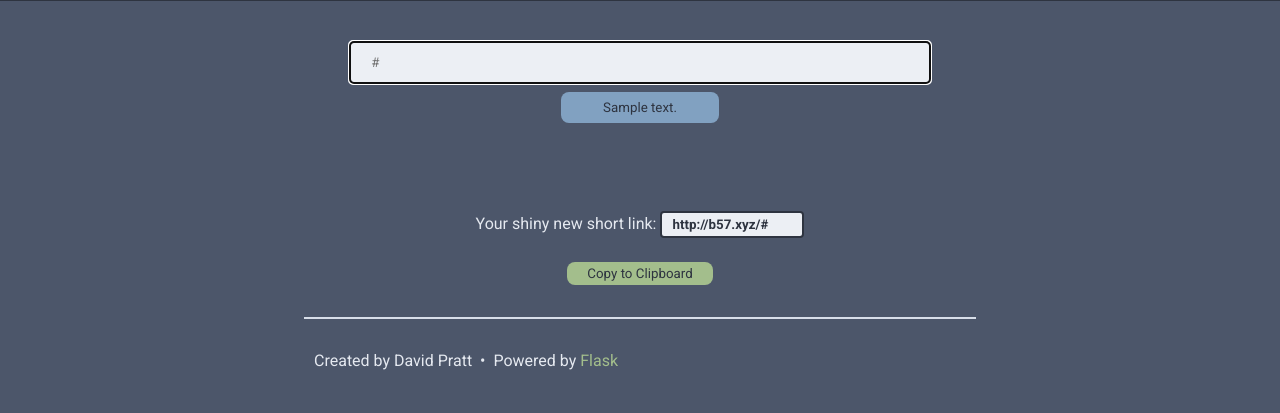
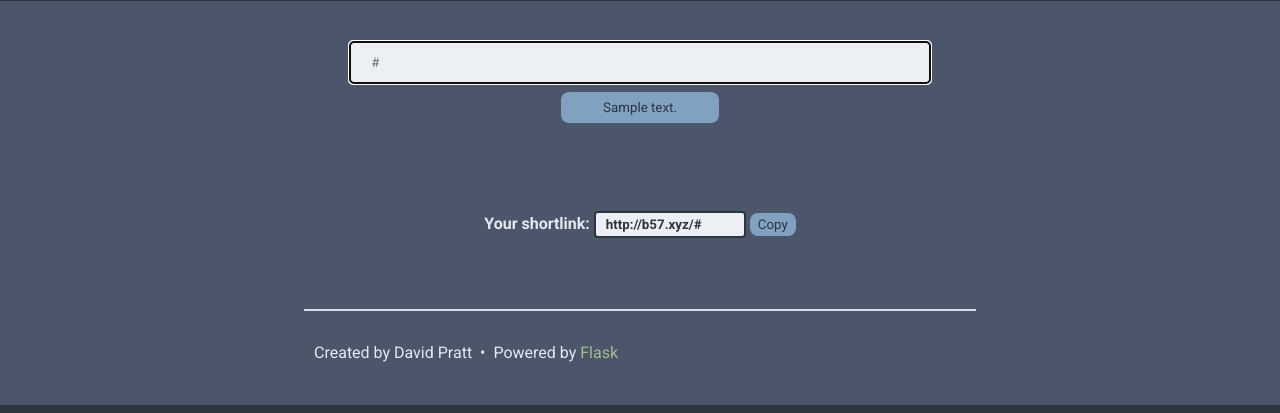
Before and after one commit to DavidPratt512/base57, a Flask app: template templates/index.html in a window 1280 px wide. Shown: the part 395-808 px from the top of the page. Run offline with Flask 2, Linux system fonts and the light colour scheme; the template is opened without the code that fills it: most values are stand-ins (such as "Sample title", 1, 10 or a date in 2020).

Commit message:
Adjust copy button style to inline & blue. Add phrase for main button.

```diff
--- a/app.py
+++ b/app.py
@@ -17,7 +17,7 @@ db = SQLAlchemy(app)
 BUTTON_TEXT = [
     'Shorten me!',
     'Shrink me!',
-    'I shrunk the URL!',
+    'Honey, I shrunk the URL!',
     'Minify this!',
 ]
 
--- a/static/css/main.css
+++ b/static/css/main.css
@@ -67,7 +67,7 @@ footer span {
 
 #response .the-link {
     font-weight: bold;
-    width: 120px;
+    width: 128px;
     padding: 4px 10px;
 }
 
@@ -92,6 +92,5 @@ input[type=url] {
 }
 
 .btn.link-copy-btn {
-    padding: 4px 20px;
-    background-color: #a3be8c;
+    padding: 4px 8px;
 }
--- a/templates/index.html
+++ b/templates/index.html
@@ -22,23 +22,21 @@
 <div id="response" class="container">
 
     <p>
-        Your shiny new short link:
-        <input type="url" class="the-link" value="http://b57.xyz/{{ short_url }}">
+    <b>Your shortlink:</b>
+        <input type="url" class="the-link" value="http://b57.xyz/{{ short_url }}" disabled>
         <!--
             <a class="the-link" href="http://b57.xyz/{{ short_url }}">http://b57.xyz/{{ short_url }}</a>
         -->
-    </p>
-    <p>
-        <button class="btn link-copy-btn">Copy to Clipboard</button>
+        <button class="btn link-copy-btn">Copy</button>
     </p>
 </div>
 <script type="text/javascript">
-    var copyLinkBtn = document.querySelector('.link-copy-btn');
+    var copyLinkBtn = document.querySelector(".link-copy-btn");
 
     copyLinkBtn.addEventListener(
-      'click',
+      "click",
       function(event) {
-        var shortlink = document.querySelector('.the-link');
+        var shortlink = document.querySelector(".the-link");
         shortlink.focus();
         shortlink.select();
         var outcome = document.execCommand("copy") ? "successful" : "unsucessful";
```
